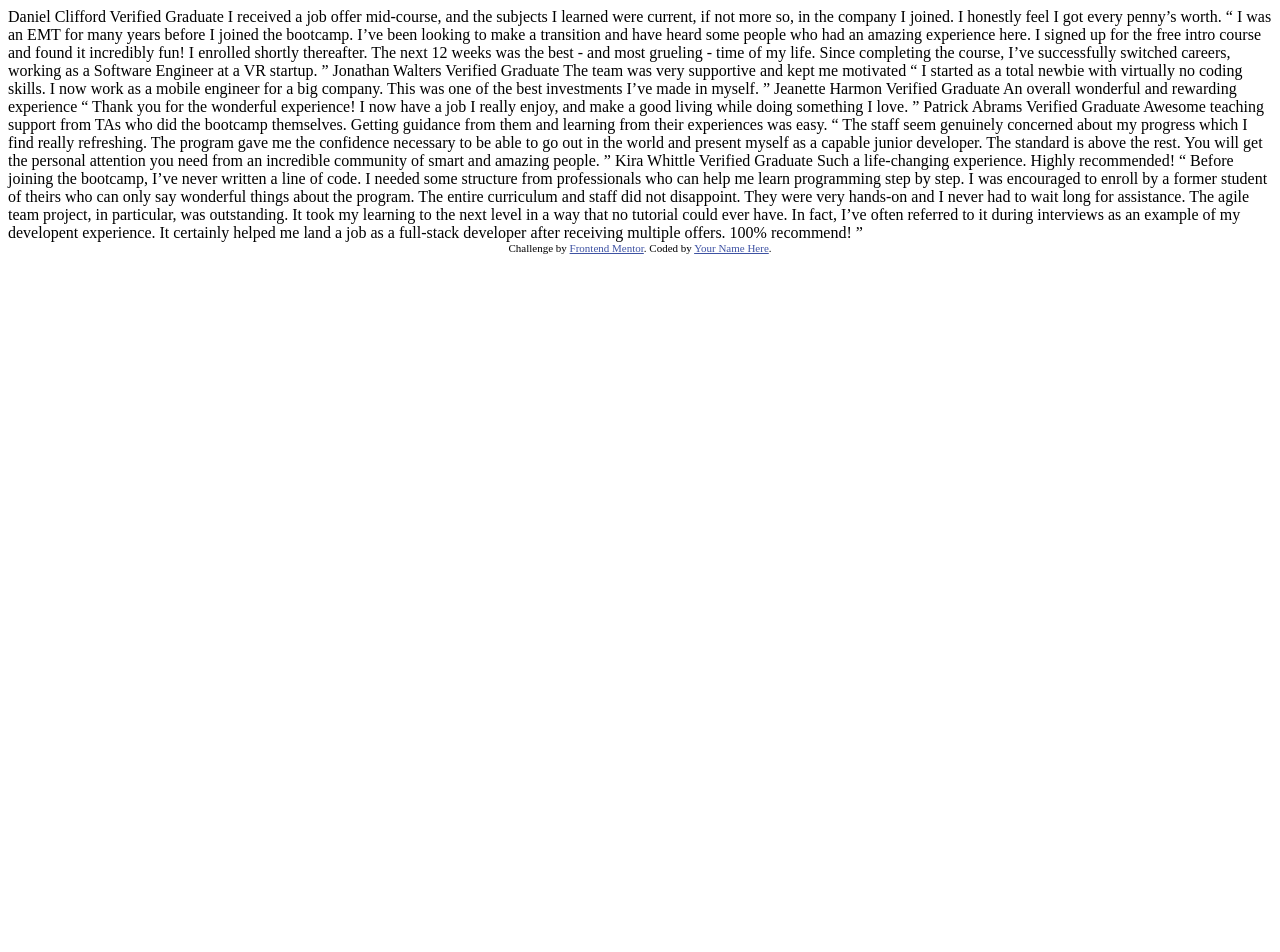
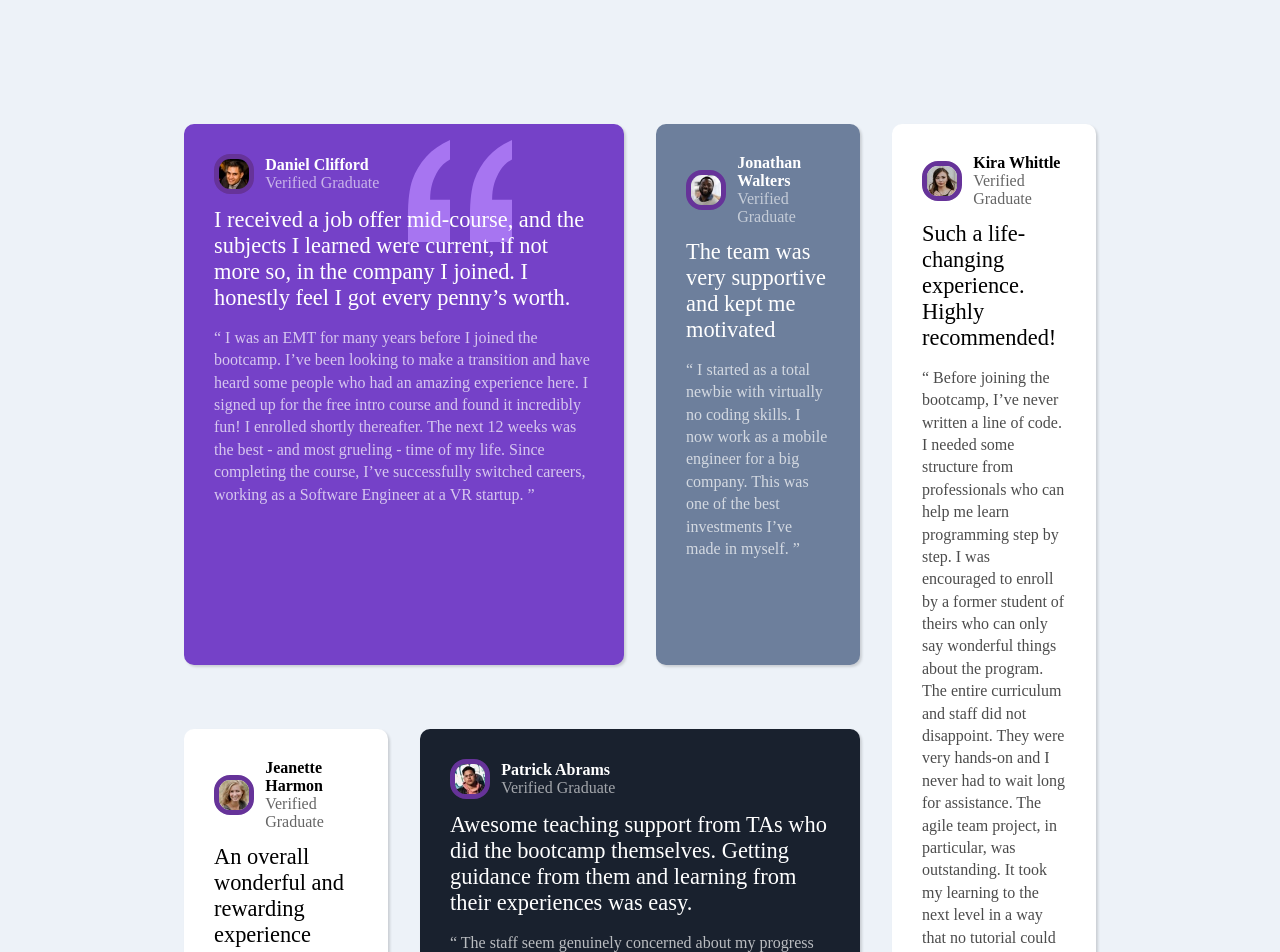
Before and after one commit to doganenes/frontendmentor-challenges, a plain HTML site: page Testimonials Grid Section/index.html in a window 1280 px wide. Shown: the top 952 px of the page. Before the commit the page ends 800 px from the top, so only its background shows below. Drawn offline with Linux system fonts and the light colour scheme.

Commit message:
Grid section - project completed

```diff
--- a/Testimonials Grid Section/index.html
+++ b/Testimonials Grid Section/index.html
@@ -11,60 +11,135 @@
       sizes="32x32"
       href="./images/favicon-32x32.png"
     />
-
-    <title>Frontend Mentor | [Challenge Name Here]</title>
-
-    <!-- Feel free to remove these styles or customise in your own stylesheet 👍 -->
-    <style>
-      .attribution {
-        font-size: 11px;
-        text-align: center;
-      }
-      .attribution a {
-        color: hsl(228, 45%, 44%);
-      }
-    </style>
+    <link rel="stylesheet" href="style.css" />
+    <title>Testimonials Grid Section</title>
   </head>
   <body>
-    Daniel Clifford Verified Graduate I received a job offer mid-course, and the
-    subjects I learned were current, if not more so, in the company I joined. I
-    honestly feel I got every penny’s worth. “ I was an EMT for many years
-    before I joined the bootcamp. I’ve been looking to make a transition and
-    have heard some people who had an amazing experience here. I signed up for
-    the free intro course and found it incredibly fun! I enrolled shortly
-    thereafter. The next 12 weeks was the best - and most grueling - time of my
-    life. Since completing the course, I’ve successfully switched careers,
-    working as a Software Engineer at a VR startup. ” Jonathan Walters Verified
-    Graduate The team was very supportive and kept me motivated “ I started as a
-    total newbie with virtually no coding skills. I now work as a mobile
-    engineer for a big company. This was one of the best investments I’ve made
-    in myself. ” Jeanette Harmon Verified Graduate An overall wonderful and
-    rewarding experience “ Thank you for the wonderful experience! I now have a
-    job I really enjoy, and make a good living while doing something I love. ”
-    Patrick Abrams Verified Graduate Awesome teaching support from TAs who did
-    the bootcamp themselves. Getting guidance from them and learning from their
-    experiences was easy. “ The staff seem genuinely concerned about my progress
-    which I find really refreshing. The program gave me the confidence necessary
-    to be able to go out in the world and present myself as a capable junior
-    developer. The standard is above the rest. You will get the personal
-    attention you need from an incredible community of smart and amazing people.
-    ” Kira Whittle Verified Graduate Such a life-changing experience. Highly
-    recommended! “ Before joining the bootcamp, I’ve never written a line of
-    code. I needed some structure from professionals who can help me learn
-    programming step by step. I was encouraged to enroll by a former student of
-    theirs who can only say wonderful things about the program. The entire
-    curriculum and staff did not disappoint. They were very hands-on and I never
-    had to wait long for assistance. The agile team project, in particular, was
-    outstanding. It took my learning to the next level in a way that no tutorial
-    could ever have. In fact, I’ve often referred to it during interviews as an
-    example of my developent experience. It certainly helped me land a job as a
-    full-stack developer after receiving multiple offers. 100% recommend! ”
+    <!-- container start -->
+    <div class="container">
+      <!-- card start -->
+      <div class="card card-color-1">
+        <header class="card-header">
+          <img src="images/image-daniel.jpg" class="card-image" alt="" />
+          <div>
+            <h3>Daniel Clifford</h3>
+            <p>Verified Graduate</p>
+          </div>
+        </header>
+        <p class="card-lead">
+          I received a job offer mid-course, and the subjects I learned were
+          current, if not more so, in the company I joined. I honestly feel I
+          got every penny’s worth.
+        </p>
+        <p class="card-desc">
+          “ I was an EMT for many years before I joined the bootcamp. I’ve been
+          looking to make a transition and have heard some people who had an
+          amazing experience here. I signed up for the free intro course and
+          found it incredibly fun! I enrolled shortly thereafter. The next 12
+          weeks was the best - and most grueling - time of my life. Since
+          completing the course, I’ve successfully switched careers, working as
+          a Software Engineer at a VR startup. ”
+        </p>
+      </div>
+      <!-- card end -->
+
+      <!-- card start -->
+      <div class="card card-color-2">
+        <header class="card-header">
+          <img src="images/image-jonathan.jpg" class="card-image" alt="" />
+          <div>
+            <h3>Jonathan Walters</h3>
+            <p>Verified Graduate</p>
+          </div>
+        </header>
+        <p class="card-lead">
+          The team was very supportive and kept me motivated
+        </p>
+        <p class="card-desc">
+          “ I started as a total newbie with virtually no coding skills. I now
+          work as a mobile engineer for a big company. This was one of the best
+          investments I’ve made in myself. ”
+        </p>
+      </div>
+      <!-- card end -->
+
+      <!-- card start -->
+      <div class="card">
+        <header class="card-header">
+          <img src="images/image-jeanette.jpg" class="card-image" alt="" />
+          <div>
+            <h3>Jeanette Harmon</h3>
+            <p>Verified Graduate</p>
+          </div>
+        </header>
+        <p class="card-lead">An overall wonderful and rewarding experience</p>
+        <p class="card-desc">
+          “ Thank you for the wonderful experience! I now have a job I really
+          enjoy, and make a good living while doing something I love. ”
+        </p>
+      </div>
+      <!-- card end -->
+
+      <!-- card start -->
+      <div class="card card-color-3">
+        <header class="card-header">
+          <img src="images/image-patrick.jpg" class="card-image" alt="" />
+          <div>
+            <h3>Patrick Abrams</h3>
+            <p>Verified Graduate</p>
+          </div>
+        </header>
+        <p class="card-lead">
+          Awesome teaching support from TAs who did the bootcamp themselves.
+          Getting guidance from them and learning from their experiences was
+          easy.
+        </p>
+        <p class="card-desc">
+          “ The staff seem genuinely concerned about my progress which I find
+          really refreshing. The program gave me the confidence necessary to be
+          able to go out in the world and present myself as a capable junior
+          developer. The standard is above the rest. You will get the personal
+          attention you need from an incredible community of smart and amazing
+          people. ”
+        </p>
+      </div>
+      <!-- card end -->
+
+      <!-- card start -->
+      <div class="card">
+        <header class="card-header">
+          <img src="images/image-kira.jpg" class="card-image" alt="" />
+          <div>
+            <h3>Kira Whittle</h3>
+            <p>Verified Graduate</p>
+          </div>
+        </header>
+        <p class="card-lead">
+          Such a life-changing experience. Highly recommended!
+        </p>
+        <p class="card-desc">
+          “ Before joining the bootcamp, I’ve never written a line of code. I
+          needed some structure from professionals who can help me learn
+          programming step by step. I was encouraged to enroll by a former
+          student of theirs who can only say wonderful things about the program.
+          The entire curriculum and staff did not disappoint. They were very
+          hands-on and I never had to wait long for assistance. The agile team
+          project, in particular, was outstanding. It took my learning to the
+          next level in a way that no tutorial could ever have. In fact, I’ve
+          often referred to it during interviews as an example of my developent
+          experience. It certainly helped me land a job as a full-stack
+          developer after receiving multiple offers. 100% recommend! ”
+        </p>
+      </div>
+      <!-- card end -->
+    </div>
+    <!-- container end -->
 
     <div class="attribution">
       Challenge by
       <a href="https://www.frontendmentor.io?ref=challenge" target="_blank"
         >Frontend Mentor</a
-      >. Coded by <a href="#">Your Name Here</a>.
+      >. Coded by <a href="#">Enes Doğan</a>.
     </div>
   </body>
 </html>
--- a/Testimonials Grid Section/style.css
+++ b/Testimonials Grid Section/style.css
@@ -0,0 +1,114 @@
+* {
+  margin: 0;
+  padding: 0;
+  box-sizing: border-box;
+}
+
+body {
+  background-color: #edf2f8;
+}
+
+.container {
+  max-width: 60rem;
+  margin: 100px auto;
+  padding: 1.5rem;
+  display: grid;
+  grid-template-columns: repeat(4, 1fr);
+  gap: 2rem;
+}
+
+.card {
+  background-color: #fff;
+  border-radius: 10px;
+  padding: 30px;
+  box-shadow: rgba(0, 0, 0, 0.15) 1.95px 1.95px 2.6px;
+  margin-bottom: 2rem;
+}
+
+.card:nth-of-type(1) {
+  grid-column: 1 / span 2;
+}
+.card:nth-of-type(5) {
+  grid-column: 4;
+  grid-row: 1 / span 2;
+}
+
+.card:nth-of-type(4) {
+  grid-column: 2 / span 2;
+  grid-row: 2;
+}
+
+.card-header {
+  display: flex;
+  align-items: center;
+  margin-bottom: 0.8rem;
+}
+
+.card-header h3 {
+  font-size: 1rem;
+}
+
+.card-header p {
+  opacity: 0.6;
+}
+
+.card-image {
+  width: 2.5rem;
+  height: 2.5rem;
+  border-radius: 1rem;
+  border: 5px solid rebeccapurple;
+  margin-right: 0.7rem;
+}
+
+.card-lead {
+  font-size: 1.4rem;
+  margin-bottom: 1rem;
+}
+
+.card-desc {
+  font-size: 1rem;
+  line-height: 1.4;
+  opacity: 0.7;
+}
+
+.card-color-1 {
+  background-color: hsl(263, 55%, 52%);
+  color: #fff;
+  background-image: url(images/bg-pattern-quotation.svg);
+  background-repeat: no-repeat;
+  background-position: top 1rem right 7rem;
+}
+.card-color-2 {
+  background-color: hsl(217, 19%, 52%);
+  color: #fff;
+}
+.card-color-3 {
+  background-color: hsl(219, 29%, 14%);
+  color: #fff;
+}
+
+@media (max-width: 768px) {
+  .container {
+    grid-template-columns: 1fr;
+  }
+  .card:nth-of-type(1) {
+    grid-column: 1;
+  }
+  .card:nth-of-type(4) {
+    grid-column: 1;
+    grid-row: 4;
+  }
+
+  .card:nth-of-type(5) {
+    grid-column: 1;
+    grid-row: 5;
+  }
+}
+
+.attribution {
+  font-size: 11px;
+  text-align: center;
+}
+.attribution a {
+  color: hsl(228, 45%, 44%);
+}
```
Also changed, not shown: Testimonials Grid Section/design/desktop-design.jpg (added), Testimonials Grid Section/design/desktop-preview.jpg (added), Testimonials Grid Section/design/mobile-design.jpg (added), 3 other files.
